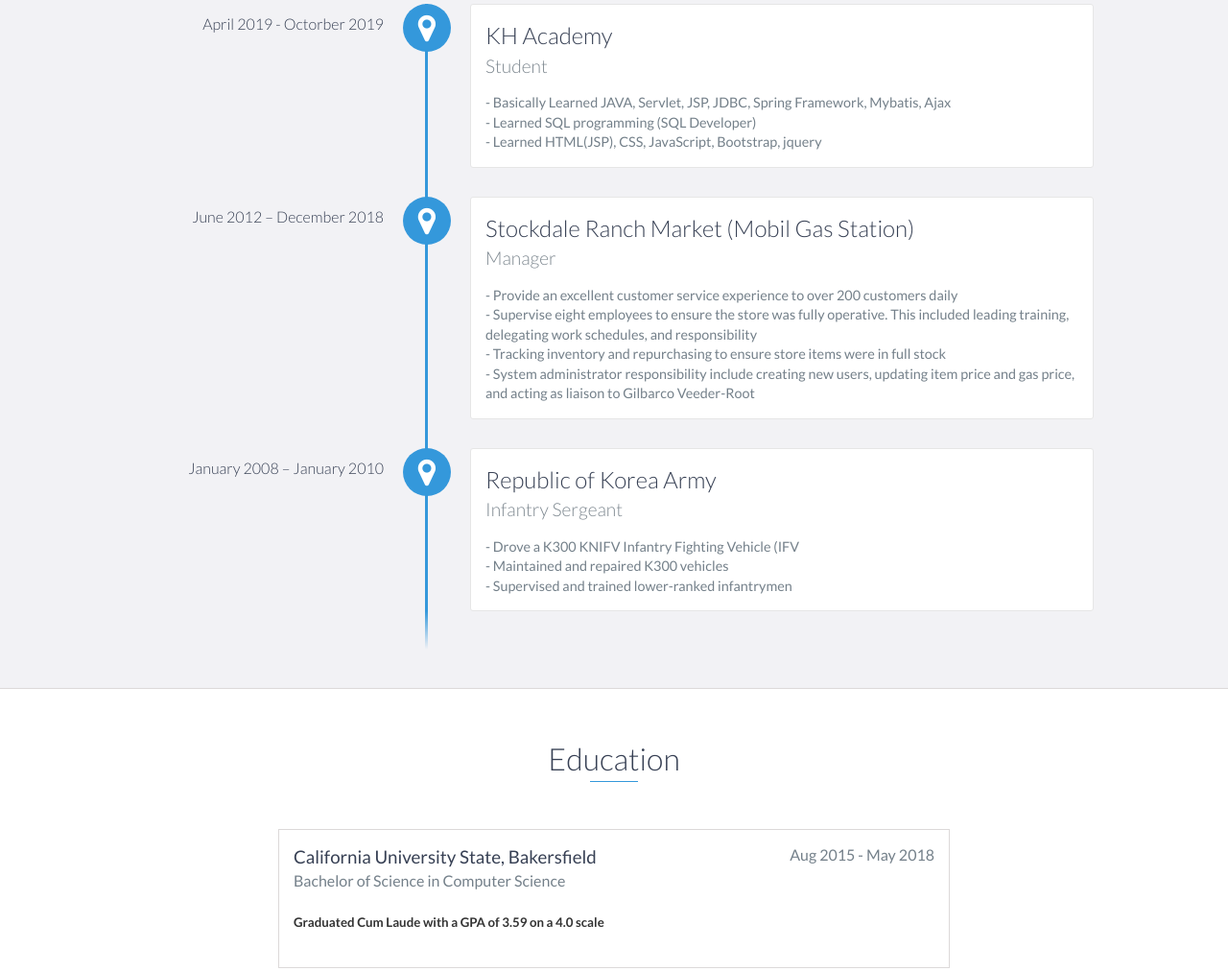
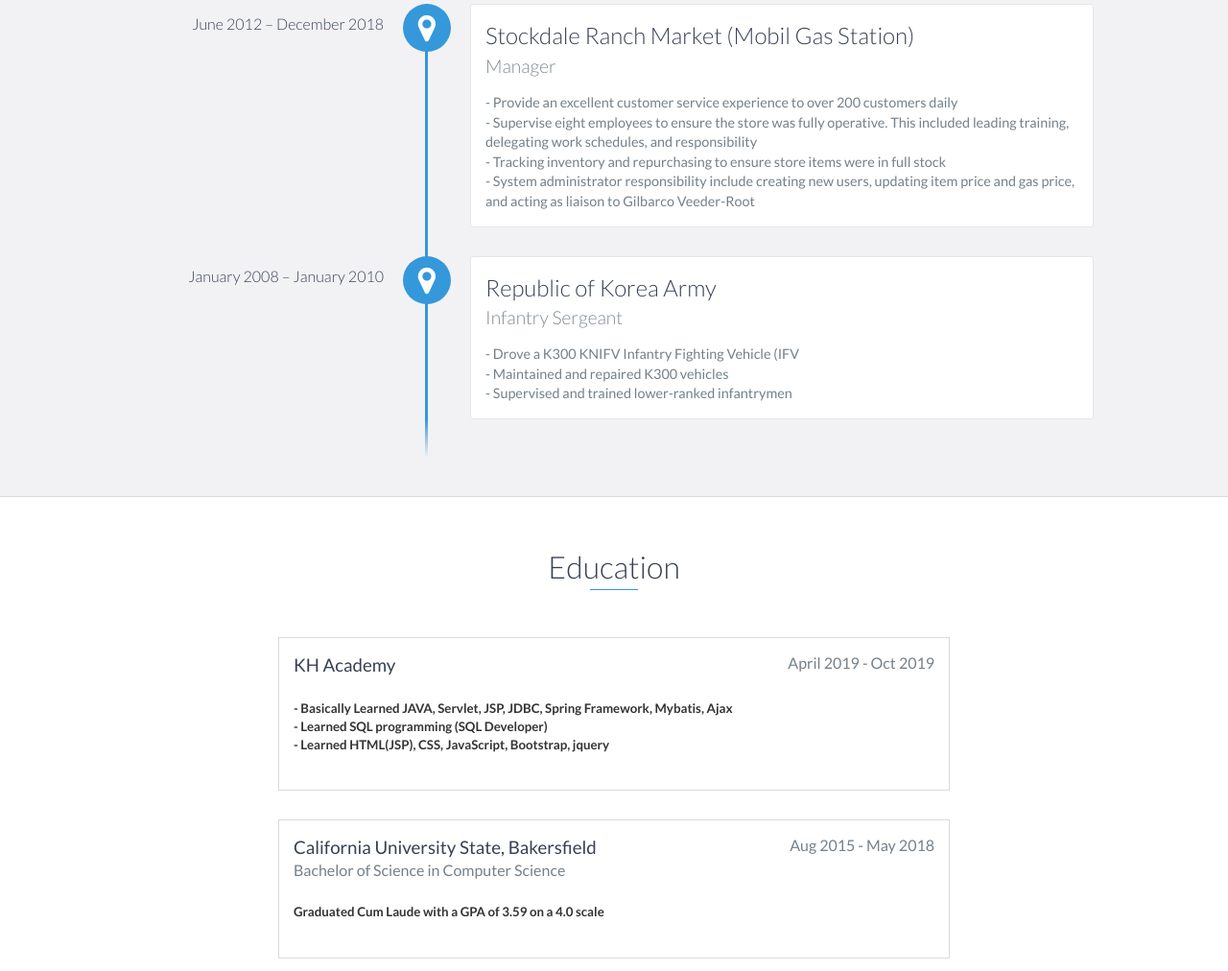
Before and after one commit to youngsoo23/Portfolio, a website: page index.html in a window 1280 px wide. Shown: the part 1178-2190 px from the top of the page at 96% size. Drawn offline with nearby package versions, Linux system fonts and the light colour scheme.

Commit message:
new update

```diff
--- a/index.html
+++ b/index.html
@@ -51,7 +51,7 @@
             <h1>Young Soo Oh</h1>
             <h2>Software Engineer</h2>
             <a href="Oh_Young_Soo_resume.pdf" class="btn-rounded-white">Resume</a>
-            <a href="Oh_young_soo_resume(kor).pdf" class="btn-rounded-white">Resume(kor)</a>
+            <a href="Oh_young_soo_resume(kor).pdf" class="btn-rounded-white">Resume(Ko)</a>
             <a href="Cover_letter.pdf" class="btn-rounded-white">Cover letter</a>
         </div>
         <!-- End #lead-content -->
@@ -86,20 +86,6 @@
     <div id="experience" class="background-alt">
         <h2 class="heading">Experience</h2>
         <div id="experience-timeline">
-            <div data-date="April 2019 - Octorber 2019">
-                <h3>KH Academy</h3>
-                <h4>Student</h4>
-                <p>
-                    - Basically Learned JAVA, Servlet, JSP, JDBC, Spring Framework, Mybatis, Ajax
-                </p>
-                <p>
-                    - Learned SQL programming (SQL Developer)
-                </p>
-                <p>
-                    - Learned HTML(JSP), CSS, JavaScript, Bootstrap, jquery
-                </p>
-            </div>
-
             <div data-date="June 2012 – December 2018">
                 <h3>Stockdale Ranch Market (Mobil Gas Station)</h3>
                 <h4>Manager</h4>
@@ -137,6 +123,17 @@
     <div id="education">
         <h2 class="heading">Education</h2>
         <div class="education-block">
+            <h3>KH Academy</h3>
+            <span class="education-date">April 2019 - Oct 2019</span>
+                <h4></h4>
+                <h5>
+                    - Basically Learned JAVA, Servlet, JSP, JDBC, Spring Framework, Mybatis, Ajax <br/>
+                    - Learned SQL programming (SQL Developer)<br/>
+                    - Learned HTML(JSP), CSS, JavaScript, Bootstrap, jquery<br/>
+                </h5>
+        </div>
+        <!-- End .education-block -->
+                <div class="education-block">
             <h3>California University State, Bakersfield</h3>
             <span class="education-date">Aug 2015 - May 2018</span>
             <h4>Bachelor of Science in Computer Science</h4>
@@ -144,8 +141,6 @@
             <p>
             </p>
         </div>
-        <!-- End .education-block -->
-
         <!-- End .education-block -->
     </div>
     <!-- End #education -->
```
Also changed, not shown: 2 other files.
